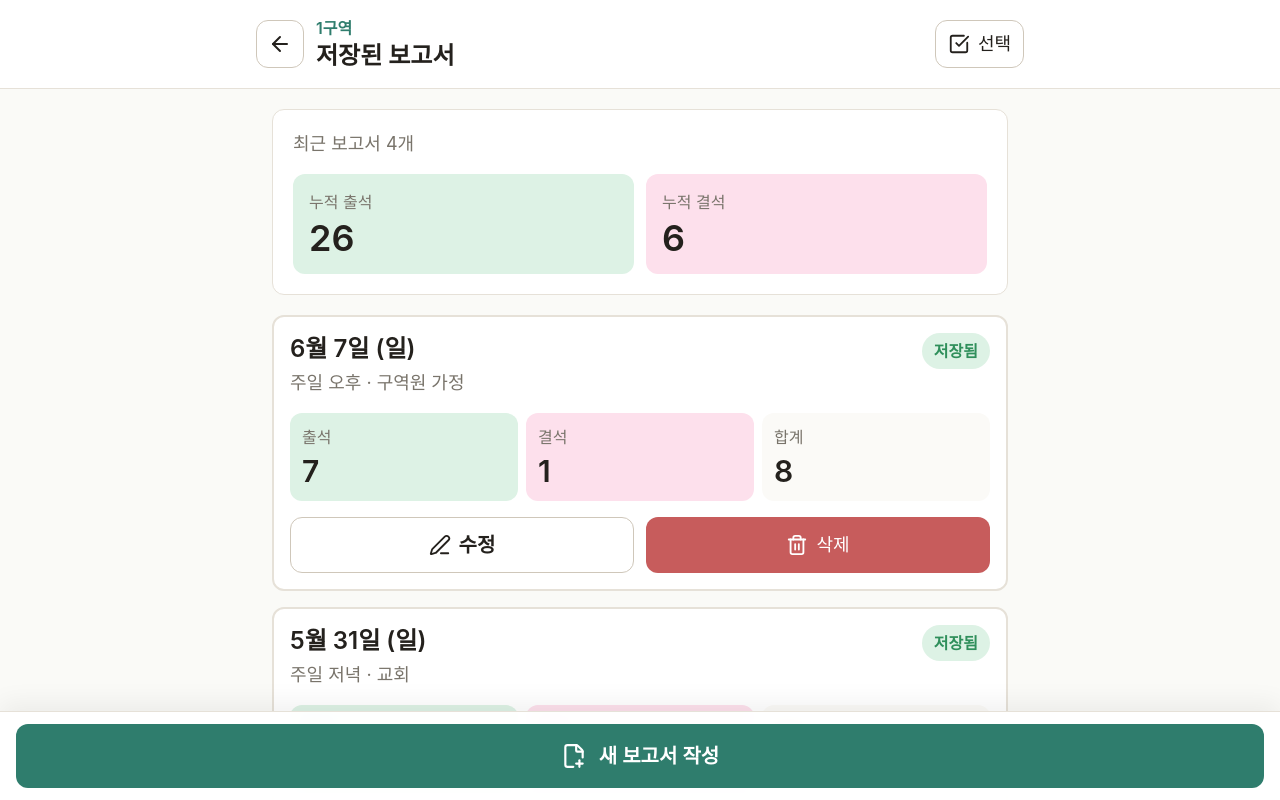
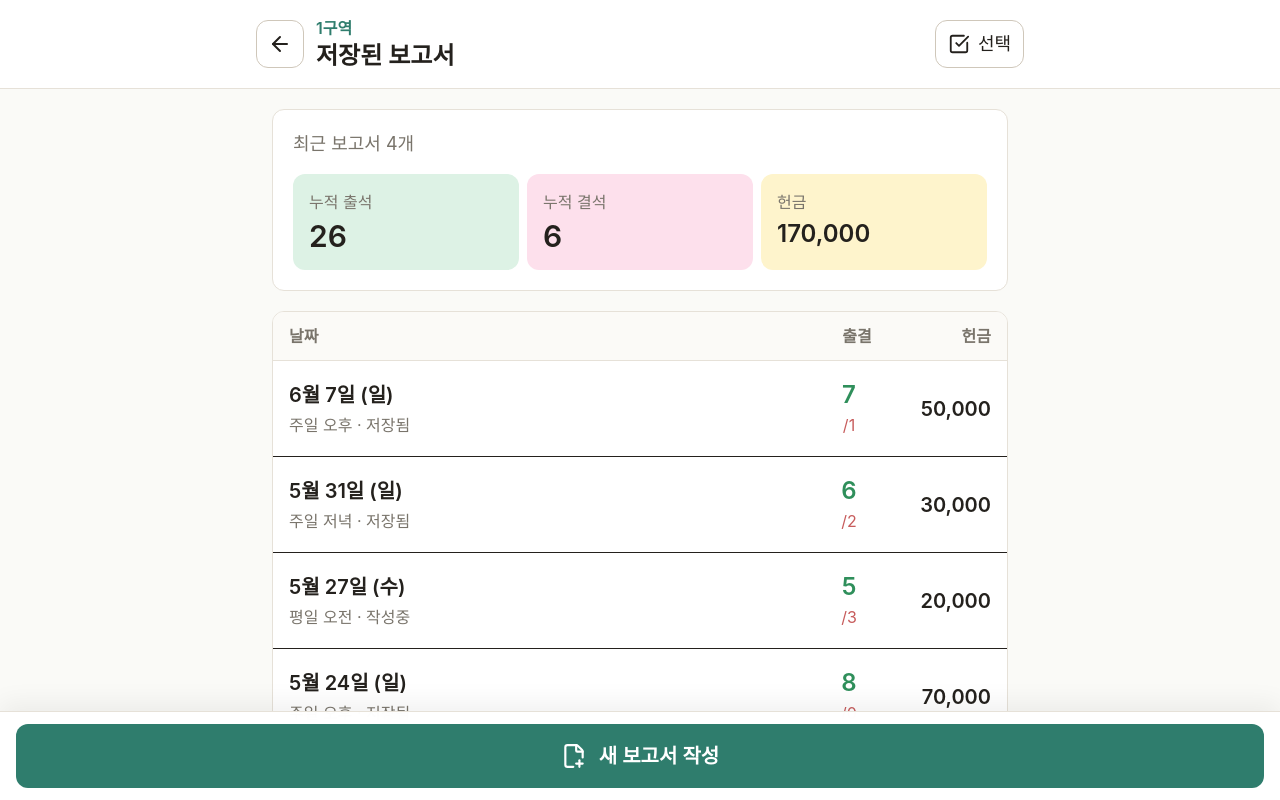
Before and after one commit to joopkim/church_manager, a Next.js app: page /district-worship-reports in a window 1280 px wide. Shown: the top 800 px of the page. Built offline with nearby package versions, Linux system fonts and the light colour scheme.

Commit message:
Refine worship reports table interactions

```diff
--- a/src/app/district-worship-reports/page.tsx
+++ b/src/app/district-worship-reports/page.tsx
@@ -21,6 +21,8 @@ type Report = {
   present: number;
   absent: number;
   status: "저장됨" | "작성중";
+  offering: number;
+  prayer: string;
 };
 
 const initialReports: Report[] = [
@@ -34,6 +36,8 @@ const initialReports: Report[] = [
     present: 7,
     absent: 1,
     status: "저장됨",
+    offering: 50000,
+    prayer: "최지우 성도 건강 회복과 새가족 정착을 위해 기도 요청이 있었습니다.",
   },
   {
     id: 2,
@@ -45,6 +49,8 @@ const initialReports: Report[] = [
     present: 6,
     absent: 2,
     status: "저장됨",
+    offering: 30000,
+    prayer: "구역원 가정예배 회복과 자녀들의 신앙생활을 위해 함께 기도했습니다.",
   },
   {
     id: 3,
@@ -56,6 +62,8 @@ const initialReports: Report[] = [
     present: 5,
     absent: 3,
     status: "작성중",
+    offering: 20000,
+    prayer: "장기 결석 성도 연락과 구역 모임 장소 조정을 위해 기도하기로 했습니다.",
   },
   {
     id: 4,
@@ -67,6 +75,8 @@ const initialReports: Report[] = [
     present: 8,
     absent: 0,
     status: "저장됨",
+    offering: 70000,
+    prayer: "감사 제목이 많았고 다음 모임에 새가족을 초대하기로 했습니다.",
   },
 ];
 
@@ -82,8 +92,12 @@ export default function DistrictWorshipReportsPage() {
   const [reports, setReports] = useState(initialReports);
   const [isSelecting, setIsSelecting] = useState(false);
   const [selectedIds, setSelectedIds] = useState<number[]>([]);
+  const [prayerReport, setPrayerReport] = useState<Report | null>(null);
 
   const selectedCount = selectedIds.length;
+  const singleSelectedReport = selectedCount === 1
+    ? reports.find((report) => report.id === selectedIds[0])
+    : null;
   const totalAttendance = useMemo(
     () =>
       reports.reduce(
@@ -93,6 +107,10 @@ export default function DistrictWorshipReportsPage() {
         }),
         { present: 0, absent: 0 },
       ),
+    [reports],
+  );
+  const totalOffering = useMemo(
+    () => reports.reduce((total, report) => total + report.offering, 0),
     [reports],
   );
 
@@ -107,16 +125,6 @@ export default function DistrictWorshipReportsPage() {
   function toggleSelectMode() {
     setIsSelecting((current) => !current);
     setSelectedIds([]);
-  }
-
-  function deleteReport(reportId: number) {
-    const canDelete = window.confirm("이 보고서를 삭제하시겠습니까?");
-    if (!canDelete) {
-      return;
-    }
-
-    setReports((current) => current.filter((report) => report.id !== reportId));
-    setSelectedIds((current) => current.filter((id) => id !== reportId));
   }
 
   function deleteSelectedReports() {
@@ -164,14 +172,20 @@ export default function DistrictWorshipReportsPage() {
       <section className="mx-auto max-w-3xl px-4 py-5">
         <div className="rounded-xl border border-hairline bg-canvas p-5">
           <p className="text-lg text-muted">최근 보고서 {reports.length}개</p>
-          <div className="mt-4 grid grid-cols-2 gap-3">
+          <div className="mt-4 grid grid-cols-3 gap-2">
             <div className="rounded-xl bg-tint-mint p-4">
               <p className="text-base text-muted">누적 출석</p>
-              <p className="mt-1 text-4xl font-semibold">{totalAttendance.present}</p>
+              <p className="mt-1 text-3xl font-semibold">{totalAttendance.present}</p>
             </div>
             <div className="rounded-xl bg-tint-rose p-4">
               <p className="text-base text-muted">누적 결석</p>
-              <p className="mt-1 text-4xl font-semibold">{totalAttendance.absent}</p>
+              <p className="mt-1 text-3xl font-semibold">{totalAttendance.absent}</p>
+            </div>
+            <div className="rounded-xl bg-tint-yellow p-4">
+              <p className="text-base text-muted">헌금</p>
+              <p className="mt-1 text-2xl font-semibold">
+                {totalOffering.toLocaleString("ko-KR")}
+              </p>
             </div>
           </div>
         </div>
@@ -190,105 +204,118 @@ export default function DistrictWorshipReportsPage() {
           </div>
         )}
 
-        <section className="mt-5 grid gap-4">
+        <section className="mt-5 overflow-hidden rounded-xl border border-hairline bg-canvas">
+          <div className="grid grid-cols-[1fr_84px_92px] border-b border-hairline bg-surface-soft px-4 py-3 text-base font-semibold text-muted">
+            <span>날짜</span>
+            <span className="text-center">출결</span>
+            <span className="text-right">헌금</span>
+          </div>
+
+          <div className="divide-y divide-hairline-soft">
             {reports.map((report) => {
               const selected = selectedIds.includes(report.id);
-            const total = report.present + report.absent;
 
               return (
-              <article
-                className={`rounded-xl border-2 bg-canvas p-4 ${
-                  selected ? "border-primary ring-4 ring-primary/20" : "border-hairline"
+                <button
+                  className={`grid min-h-24 w-full grid-cols-[1fr_84px_92px] items-center gap-2 px-4 py-4 text-left ${
+                    selected ? "bg-tint-sky ring-4 ring-inset ring-primary/20" : "bg-canvas"
                   }`}
                   key={report.id}
+                  onClick={() => {
+                    if (isSelecting) {
+                      toggleSelection(report.id);
+                      return;
+                    }
+
+                    setPrayerReport(report);
+                  }}
                 >
-                <div className="flex items-start gap-3">
-                  {isSelecting && (
-                    <button
-                      className={`mt-1 flex h-12 w-12 shrink-0 items-center justify-center rounded-xl border text-white ${
-                        selected ? "border-primary bg-primary" : "border-hairline-strong bg-canvas"
-                      }`}
-                      onClick={() => toggleSelection(report.id)}
-                    >
-                      {selected && <CheckSquare size={24} />}
-                      <span className="sr-only">선택</span>
+                  <span className="min-w-0">
+                    <span className="block text-xl font-semibold leading-7">
+                      {formatDate(report.date)}
+                    </span>
+                    <span className="mt-1 block text-base leading-6 text-muted">
+                      {report.dayKind} {report.timePeriod} · {report.status}
+                    </span>
+                  </span>
+
+                  <span className="text-center">
+                    <span className="block text-2xl font-semibold text-success">
+                      {report.present}
+                    </span>
+                    <span className="text-base text-error">/{report.absent}</span>
+                  </span>
+
+                  <span className="text-right text-xl font-semibold">
+                    {report.offering.toLocaleString("ko-KR")}
+                  </span>
                 </button>
-                  )}
-
-                  <button
-                    className="min-w-0 flex-1 text-left"
-                    disabled={!isSelecting}
-                    onClick={() => toggleSelection(report.id)}
-                  >
-                    <div className="flex items-start justify-between gap-3">
-                      <div>
-                        <p className="text-2xl font-semibold leading-8">
-                          {formatDate(report.date)}
-                        </p>
-                        <p className="mt-1 text-lg text-muted">
-                          {report.dayKind} {report.timePeriod} · {report.place}
-                        </p>
-                      </div>
-                      <span
-                        className={`shrink-0 rounded-full px-3 py-1.5 text-base font-semibold ${
-                          report.status === "저장됨"
-                            ? "bg-tint-mint text-success"
-                            : "bg-tint-yellow text-warning"
-                        }`}
-                      >
-                        {report.status}
-                      </span>
-                    </div>
-
-                    <div className="mt-4 grid grid-cols-3 gap-2">
-                      <div className="rounded-xl bg-tint-mint p-3">
-                        <p className="text-base text-muted">출석</p>
-                        <p className="mt-1 text-3xl font-semibold">{report.present}</p>
-                      </div>
-                      <div className="rounded-xl bg-tint-rose p-3">
-                        <p className="text-base text-muted">결석</p>
-                        <p className="mt-1 text-3xl font-semibold">{report.absent}</p>
-                      </div>
-                      <div className="rounded-xl bg-surface-soft p-3">
-                        <p className="text-base text-muted">합계</p>
-                        <p className="mt-1 text-3xl font-semibold">{total}</p>
-                      </div>
-                    </div>
-                  </button>
-                </div>
-
-                {!isSelecting && (
-                  <div className="mt-4 grid grid-cols-2 gap-3">
-                    <Link
-                      className="flex h-14 items-center justify-center gap-2 rounded-xl border border-hairline-strong bg-canvas text-xl font-semibold"
-                      href="/district-worship-report"
-                    >
-                      <Edit3 size={22} />
-                      수정
-                    </Link>
-                    <button
-                      className="flex h-14 items-center justify-center gap-2 rounded-xl bg-error text-xl font-semibold text-white"
-                      onClick={() => deleteReport(report.id)}
-                    >
-                      <Trash2 size={22} />
-                      삭제
-                    </button>
-                  </div>
-                )}
-              </article>
               );
             })}
+          </div>
         </section>
       </section>
 
       <div className="fixed inset-x-0 bottom-0 z-20 border-t border-hairline bg-canvas/95 px-4 py-3 shadow-[0_-8px_24px_rgba(23,23,23,0.06)] backdrop-blur">
+        {isSelecting ? (
+          <div className="grid grid-cols-2 gap-3">
+            <Link
+              className={`inline-flex h-16 items-center justify-center gap-2 rounded-xl border border-hairline-strong bg-canvas text-xl font-semibold ${
+                singleSelectedReport ? "" : "pointer-events-none opacity-40"
+              }`}
+              href="/district-worship-report"
+            >
+              <Edit3 size={24} />
+              수정
+            </Link>
+            <button
+              className="inline-flex h-16 items-center justify-center gap-2 rounded-xl bg-error text-xl font-semibold text-white disabled:bg-hairline-strong"
+              disabled={!selectedCount}
+              onClick={deleteSelectedReports}
+            >
+              <Trash2 size={24} />
+              삭제
+            </button>
+          </div>
+        ) : (
           <Link
             className="inline-flex h-16 w-full items-center justify-center gap-3 rounded-xl bg-primary text-xl font-semibold text-white"
             href="/district-worship-report"
           >
             <FilePlus2 size={26} />새 보고서 작성
           </Link>
+        )}
       </div>
+
+      {prayerReport && (
+        <div className="fixed inset-0 z-30 flex items-end bg-black/40 px-4 py-4">
+          <section className="mx-auto w-full max-w-3xl rounded-2xl bg-canvas p-5 shadow-2xl">
+            <div className="flex items-start justify-between gap-4">
+              <div>
+                <p className="text-base font-semibold text-primary">기도제목</p>
+                <h2 className="mt-2 text-3xl font-semibold leading-tight">
+                  {formatDate(prayerReport.date)}
+                </h2>
+                <p className="mt-1 text-lg text-muted">
+                  출석 {prayerReport.present}명 · 결석 {prayerReport.absent}명 · 헌금{" "}
+                  {prayerReport.offering.toLocaleString("ko-KR")}원
+                </p>
+              </div>
+              <button
+                className="flex h-12 w-12 shrink-0 items-center justify-center rounded-xl border border-hairline-strong"
+                onClick={() => setPrayerReport(null)}
+              >
+                <X size={24} />
+                <span className="sr-only">닫기</span>
+              </button>
+            </div>
+
+            <p className="mt-5 rounded-xl bg-surface-soft p-4 text-xl leading-9">
+              {prayerReport.prayer}
+            </p>
+          </section>
+        </div>
+      )}
     </main>
   );
 }
```
Lines whose indentation alone changed are shown as unchanged.
